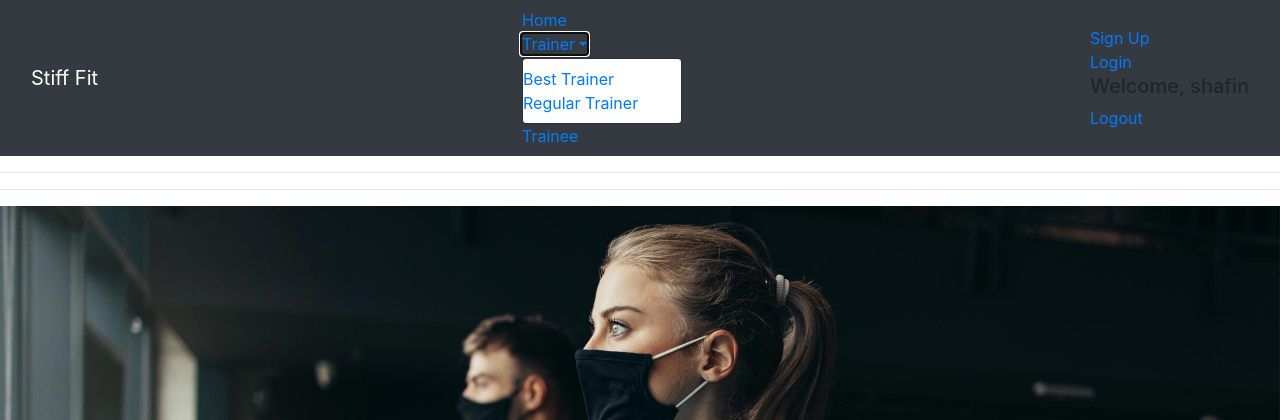
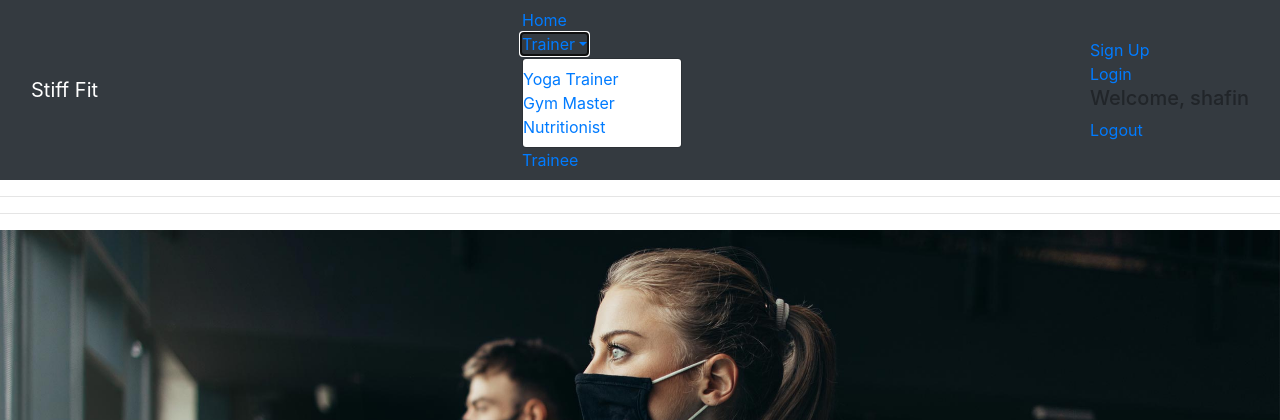
Before and after one commit to MarwaNurtaj/StiffFit, a Django app: page /home/ in a window 1280 px wide, after a click on "Trainer". Shown: the top 420 px of the page. Run offline with Django 3.2, Linux system fonts and the light colour scheme; a user stored in the database is signed in; some libraries are stand-ins or nearby versions.

Commit message:
trainer's drop down link added

```diff
--- a/stiffFit/gym/templates/gym/navbar.html
+++ b/stiffFit/gym/templates/gym/navbar.html
@@ -9,8 +9,12 @@
         <li class="active"></li><a href="#">Home</a></li>
         <li class="dropdown"><a class="dropdown-toggle" data-toggle="dropdown" href="{% url 'trainer'%}">Trainer<span class="caret"></span></a>
             <ul class="dropdown-menu">
-              <li><a href="#">Best Trainer</a></li>
-              <li><a href="#">Regular Trainer</a></li>
+              <li><a href="{% url 'trainer' %}"
+                >Yoga Trainer</a></li>
+              <li><a href="{% url 'trainer' %}"
+                >Gym Master</a></li>
+              <li><a href="{% url 'trainer' %}"
+                >Nutritionist</a></li>
             </ul>
         </li>
 
--- a/stiffFit/gym/templates/gym/trainer.html
+++ b/stiffFit/gym/templates/gym/trainer.html
@@ -2,5 +2,5 @@
 {% load static %}
 
 
+
 {%  include 'gym/footer.html' %}
-{% endblock %}
```
Also changed, not shown: stiffFit/db.sqlite3.
